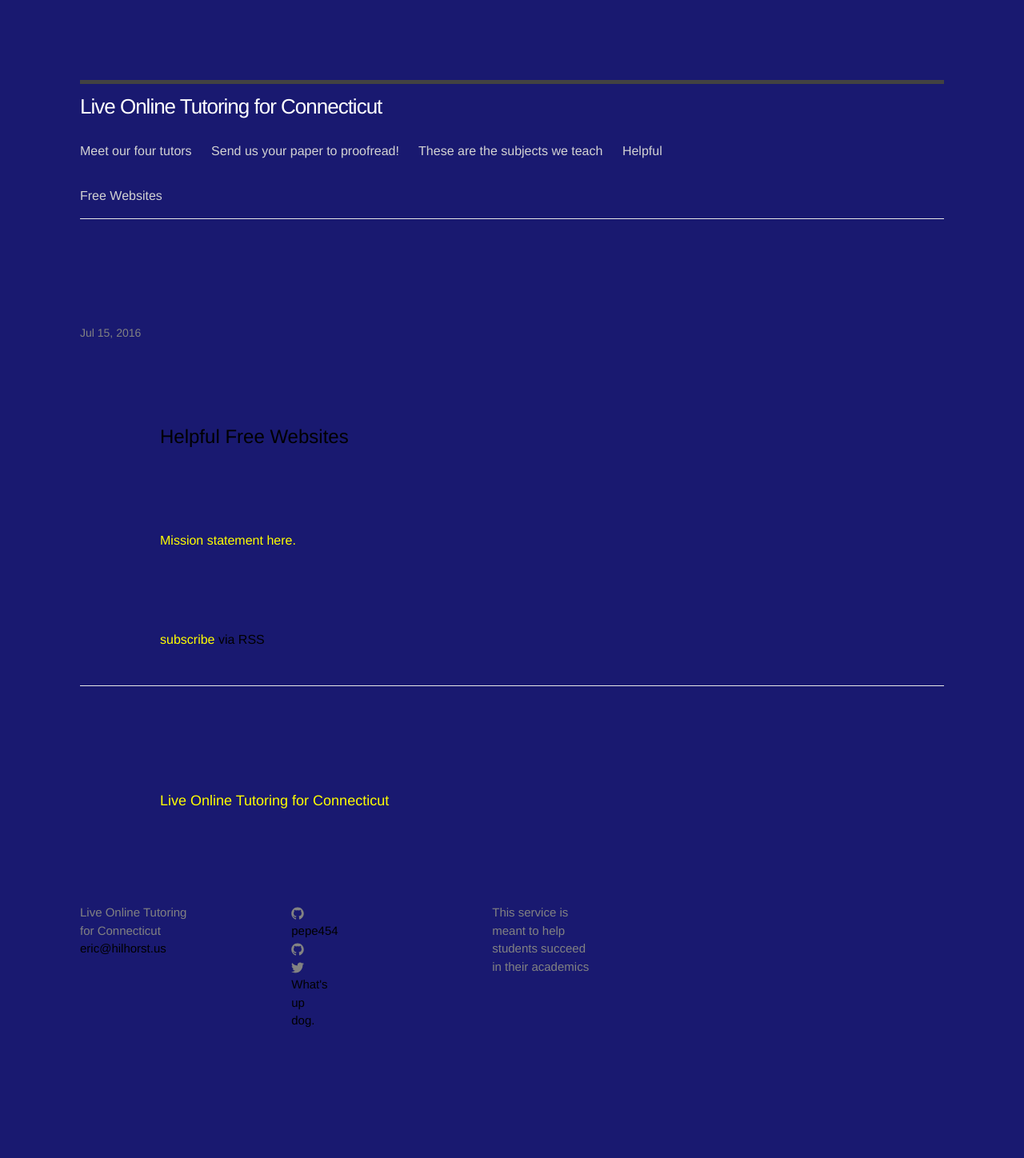
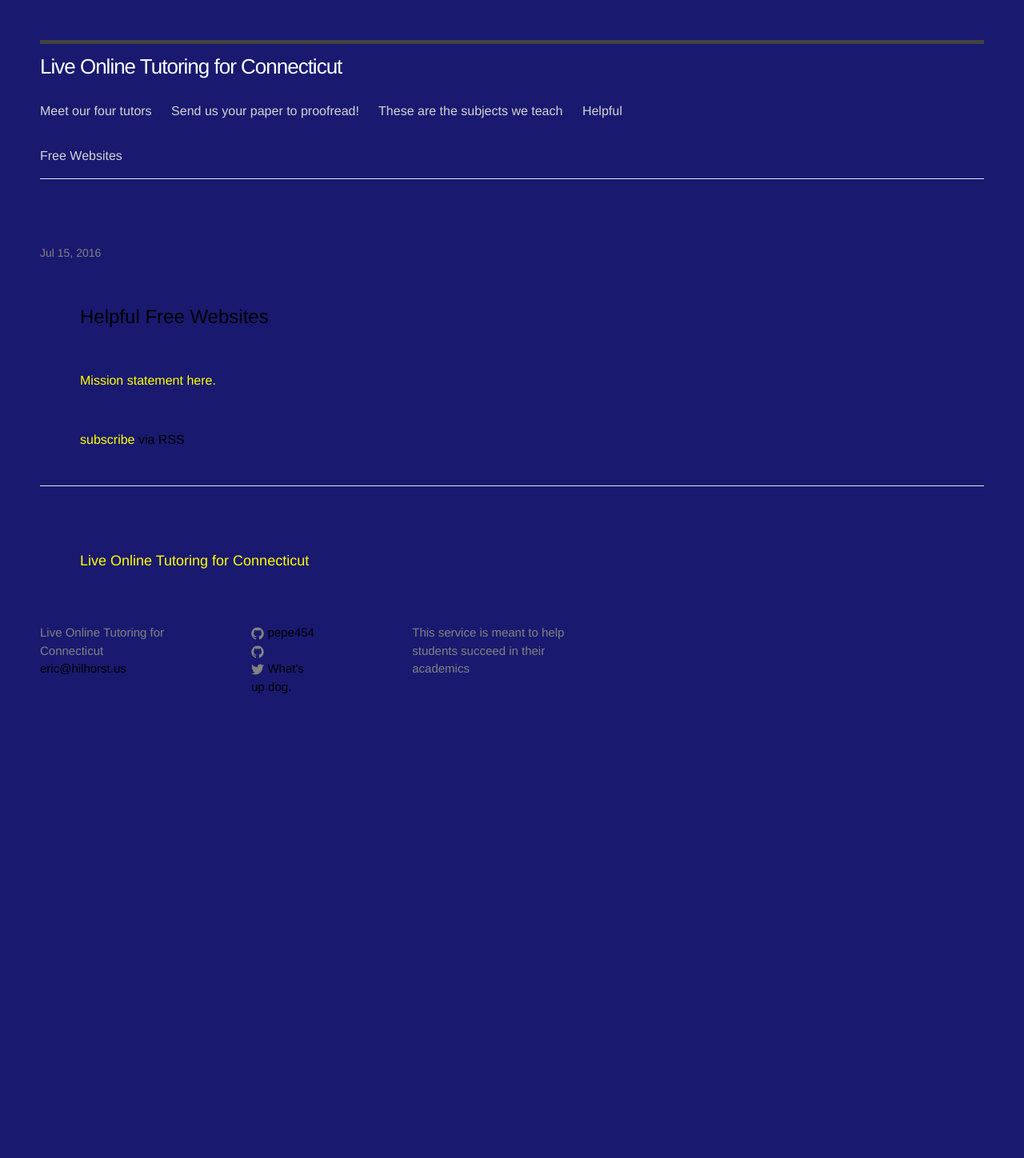
Before and after one commit to pepe454/pepe454.github.io, a Jekyll site: the page built from index.html, in a window 1280 px wide. Shown: the whole page at 80% size. Built offline with Jekyll 4.4.1, drawn with Linux system fonts in a browser that asks for light colours; after the commit the page ends 980 px from its top, so only the background shows below that.

Commit message:
Update _base.scss

```diff
--- a/_sass/_base.scss
+++ b/_sass/_base.scss
@@ -4,7 +4,7 @@
 body, h1, h2, h3, h4, h5, h6,
 p, blockquote, pre, hr,
 dl, dd, ol, ul, figure {
-    margin: 100px;
+    margin: 50px;
     padding: 0;
 }
 
```
